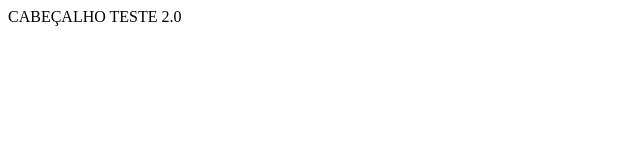
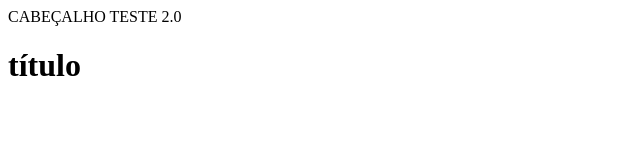
Before and after one commit to IsaacFGG/1v1-tecs_teste, a plain HTML site: page index.html in a window 1280 px wide. Shown: the whole page, without its empty margins (0-640 px from the left). Drawn offline with Linux system fonts and the light colour scheme.

Commit message:
parágrafo

```diff
--- a/index.html
+++ b/index.html
@@ -8,5 +8,9 @@
 </head>
 <body>
     <header>CABEÇALHO TESTE 2.0</header>
+
+    <main>
+        <h1>título </h1>
+    </main>
 </body>
 </html>
```
